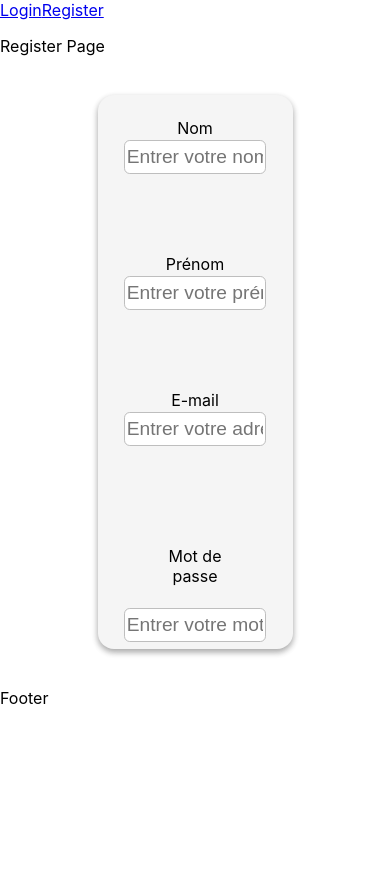
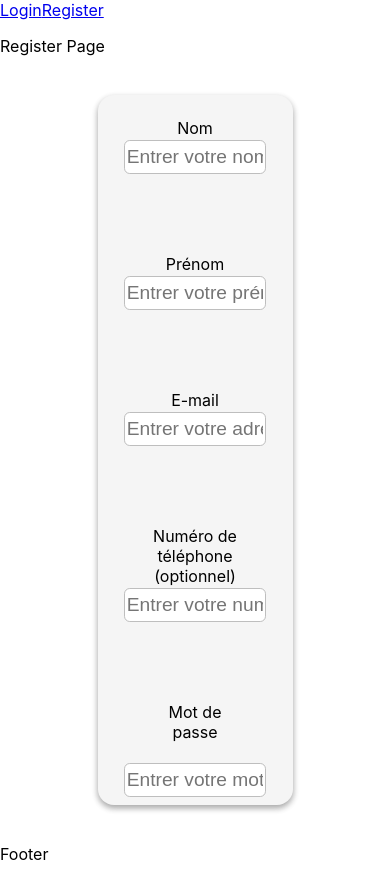
Before and after one commit to Magikmagnum/web-app, a React (Create React App) app: page /register in a window 390 px wide. Before the commit the page ends 844 px from the top, so only its background shows below. Built offline with nearby package versions, Linux system fonts and the light colour scheme.

Commit message:
update page Register with preparation verification value PhoneNumberInput

```diff
--- a/src/Containers/Register/Register.tsx
+++ b/src/Containers/Register/Register.tsx
@@ -2,6 +2,7 @@ import React, { useState, useEffect } from 'react';
 import './Register.scss';
 import FullName from '../../components/FullName/FullName';
 import EmailInput from '../../components/EmailInput/EmailInput';
+import PhoneNumberInput from '../../components/PhoneNumberInput/PhoneNumberInput';
 import PasswordInput from '../../components/PasswordInput/PasswordInput';
 
 interface IRegisterProps {
@@ -24,6 +25,11 @@ const Register: React.FunctionComponent<IRegisterProps> = (props) => {
     setEmailInput(emailToSet)
   }
 
+  const [phoneNumberInput, setPhoneNumberInput ] = useState("");
+  const setPhoneNumberInputState = ( phoneNumberToSet:string ) => {
+    setPhoneNumberInput(phoneNumberToSet)
+  }
+
   const [passwordInput, setPasswordInput ] = useState("");
 
   return (
@@ -38,7 +44,9 @@ const Register: React.FunctionComponent<IRegisterProps> = (props) => {
           emailInputFunc = { setEmailInputState }
         />
         <br/>
-
+        <PhoneNumberInput
+          phoneNumberInputFunc={ setPhoneNumberInputState }
+        />
         <br/>
         <PasswordInput
           setPasswordInputFunc = { setPasswordInput }
```
